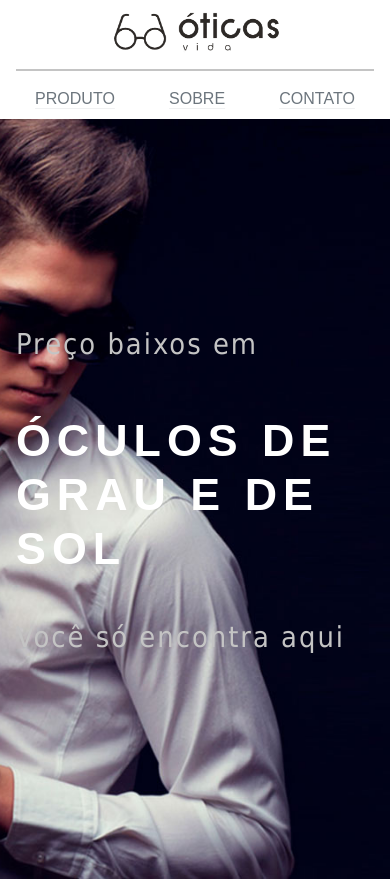
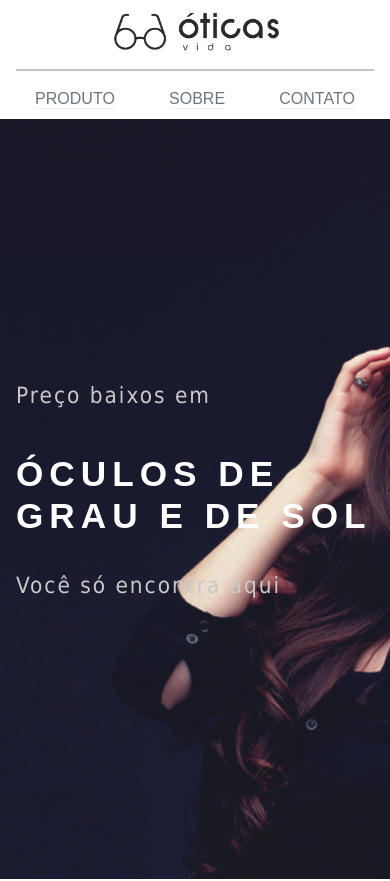
Before and after one commit to g4brielpy/oticas-vida, a Next.js app in the folder oticas-app/: page / in a window 390 px wide. Shown: the top 881 px of the page. Built offline with nearby package versions, Linux system fonts and the light colour scheme.

Commit message:
Add medias querys

```diff
--- a/oticas-app/src/components/SectionBanner/index.jsx
+++ b/oticas-app/src/components/SectionBanner/index.jsx
@@ -2,9 +2,12 @@
 
 export function SectionBanner() {
   return (
-    <section id={style.container_banner}>
+    <section
+      id={style.container_banner}
+      className="d-flex justify-content-center align-items-center"
+    >
       <div className={style.largura_max}>
-        <div className={style.container_banner}>
+        <div className={`d-flex flex-column gap-4 ${style.container_banner}`}>
           <p>Preço baixos em </p>
           <h1>Óculos de grau e de sol </h1>
           <p>Você só encontra aqui</p>
--- a/oticas-app/src/components/SectionBanner/index.module.css
+++ b/oticas-app/src/components/SectionBanner/index.module.css
@@ -4,10 +4,6 @@
 
   width: 100vw;
   height: 90vh;
-
-  display: flex;
-  justify-content: center;
-  align-items: center;
 }
 .largura_max {
   width: 100%;
@@ -20,18 +16,13 @@
 
 .container_banner {
   color: var(--white);
-
-  display: flex;
-  flex-direction: column;
-  gap: 2rem;
 }
 .container_banner h1 {
   max-width: 450px;
-  /* background-color: aqua; */
 
   font-size: 2.8rem;
   font-weight: 600;
-  font-family: Arial, Helvetica, sans-serif;
+  font-family: var(--font-title);
 
   text-transform: uppercase;
   letter-spacing: 6px;
@@ -41,3 +32,16 @@
   font-size: 1.8rem;
   letter-spacing: 2px;
 }
+
+@media (max-width: 768px) {
+  #container_banner {
+    background-position: center center;
+    opacity: 0.9;
+  }
+  .container_banner h1 {
+    font-size: 2.2rem;
+  }
+  .container_banner p {
+    font-size: 1.4rem;
+  }
+}
```
